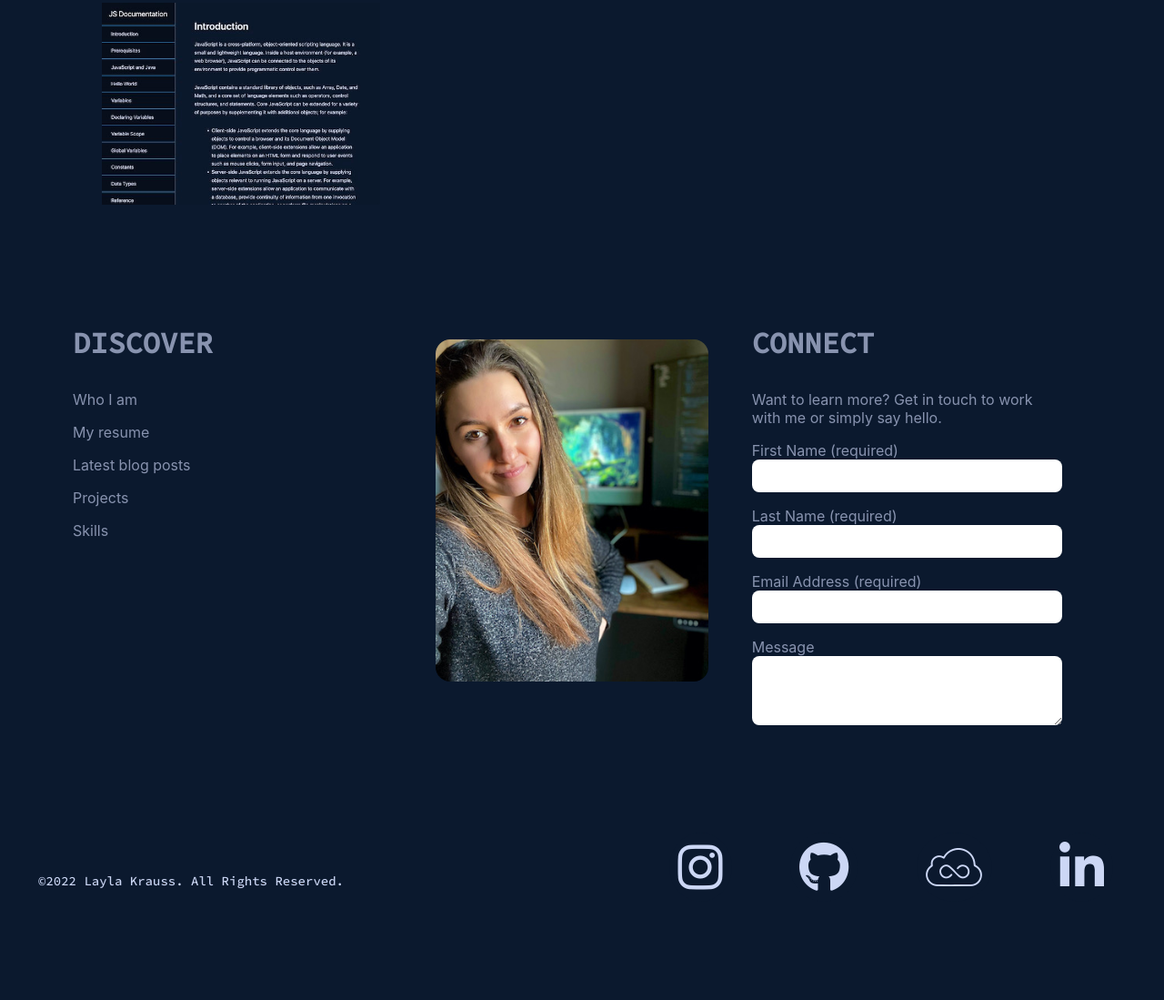
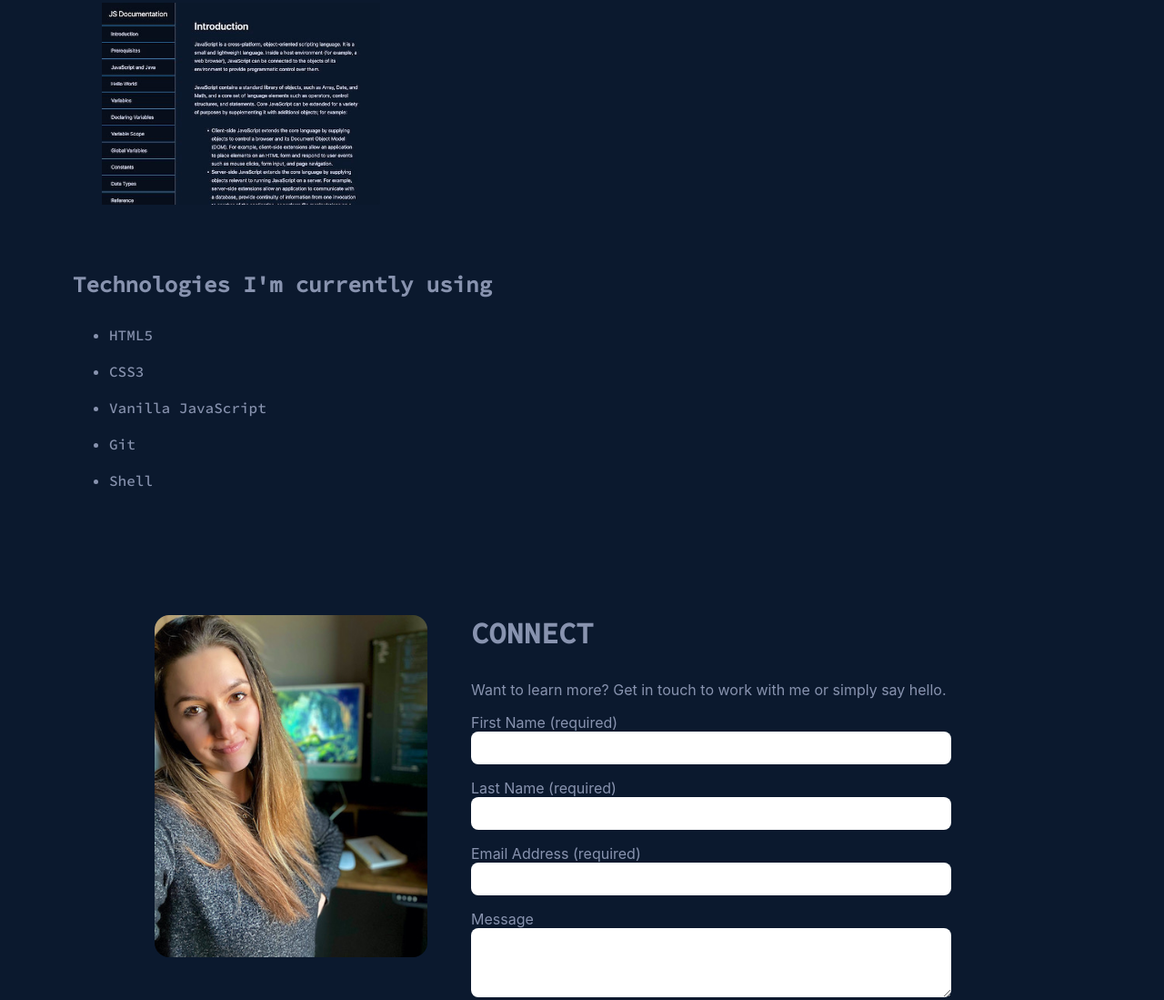
Before and after one commit to laylark/mothercodesbest.dev, a plain HTML site: page index.html in a window 1280 px wide. Shown: the part 1156-2255 px from the top of the page at 91% size. Before the commit the page ends 2161 px from the top, so only its background shows below. Drawn offline with nearby package versions, Linux system fonts and the light colour scheme; a web font is replaced by a local one.

Commit message:
Add skills

```diff
--- a/app.css
+++ b/app.css
@@ -163,8 +163,8 @@ body {
 }
 
 #projects {
-  padding-top: 9.5em;
-  margin-top: -8em;
+  padding-top: 6.5em;
+  margin-top: -5em;
   font-size: 1.5em;
 }
 .projects {
@@ -180,9 +180,22 @@ body {
   max-width: 100%;
   padding: 2em;
 }
+.project-img:hover {
+  opacity: 0.5;
+}
+
+#skills {
+  padding-top: 6.5em;
+  margin-top: -5em;
+  font-size: 1.5em;
+}
+.skills {
+  line-height: 2.5em;
+}
 
 .footer {
   display: flex;
+  justify-content: center;
   width: 100%;
   padding: 2em 0;
   font-family: -apple-system, BlinkMacSystemFont, "Segoe UI", Roboto, Oxygen,
@@ -191,11 +204,13 @@ body {
 .footer-content {
   width: 100%;
 }
-.discover {
-  padding-left: 5em;
-}
 .connect {
   padding-right: 7em;
+  max-width: 40em;
+}
+#contact {
+  padding-top: 6.5em;
+  margin-top: -5em;
 }
 .footer-title {
   font-size: 2em;
--- a/index.html
+++ b/index.html
@@ -150,16 +150,18 @@
           />
         </a>
       </div>
+      <h2 class="second-header" id="skills">Technologies I'm currently using</h2>
+      <div>
+        <ul>
+          <li class="code skills">HTML5</li>
+          <li class="code skills">CSS3</li>
+          <li class="code skills">Vanilla JavaScript</li>
+          <li class="code skills">Git</li>
+          <li class="code skills">Shell</li>
+      </ul>
+      </div>
     </main>
     <footer class="footer">
-      <div class="footer-content discover">
-        <h3 class="footer-title">DISCOVER</h3>
-        <p>Who I am</p>
-        <p>My resume</p>
-        <p>Latest blog posts</p>
-        <p>Projects</p>
-        <p>Skills</p>
-      </div>
       <div class="footer-img-wrapper">
         <img
           class="footer-img footer-content"
@@ -168,7 +170,7 @@
         />
       </div>
       <div class="footer-content connect">
-        <h3 class="footer-title">CONNECT</h3>
+        <h3 class="footer-title" id="contact">CONNECT</h3>
         <p>
           Want to learn more? Get in touch to work with me or simply say hello.
         </p>
```
